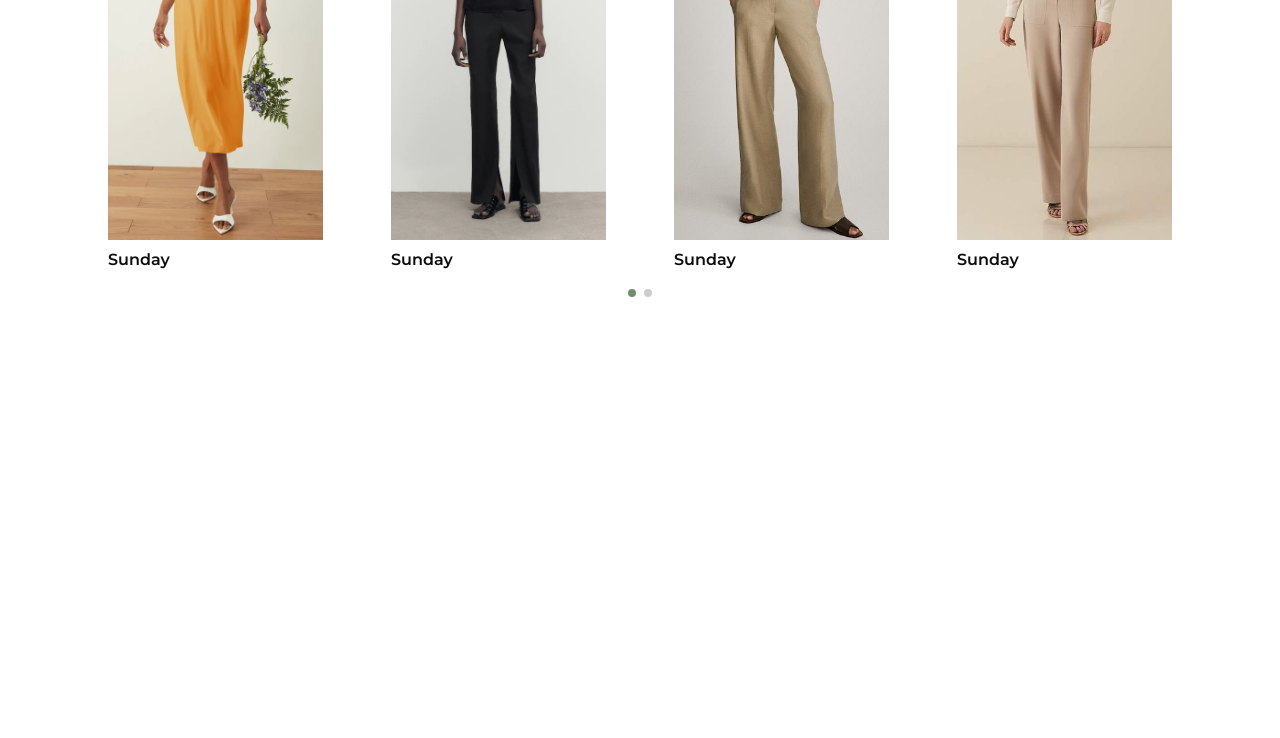
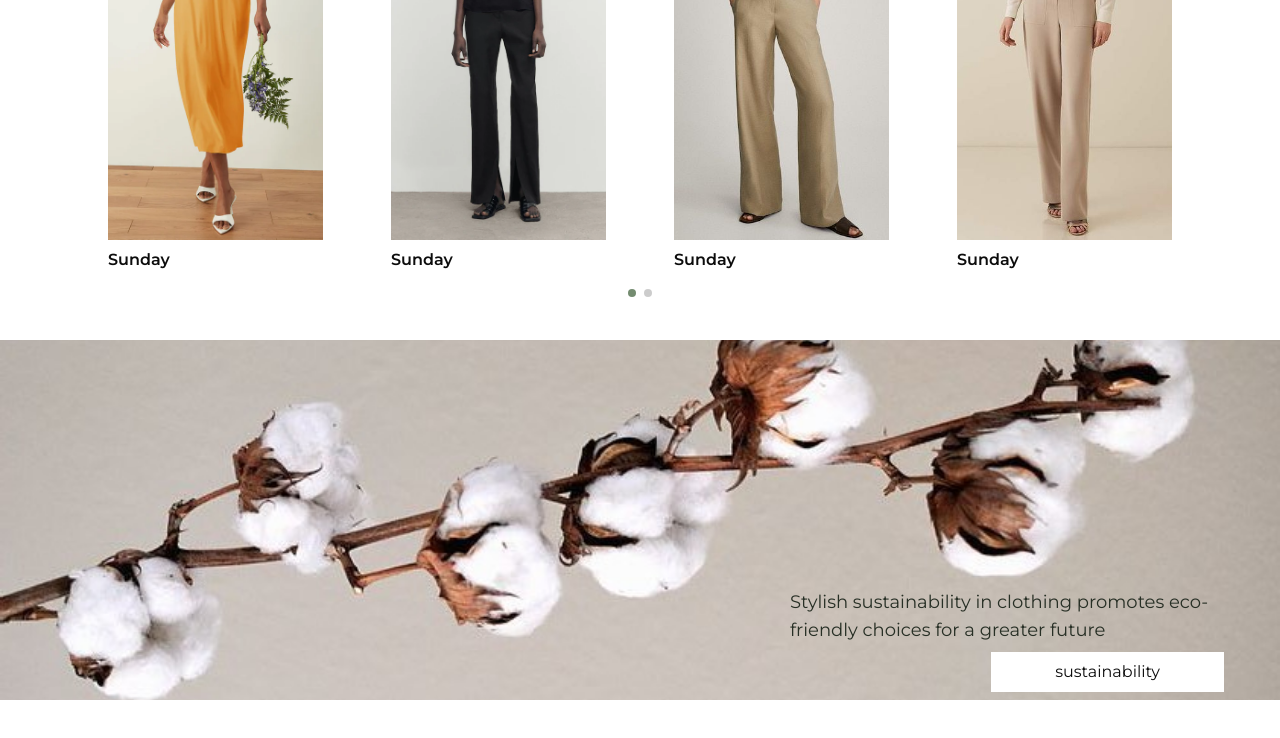
Before and after one commit to javadyousefi1/modimal-front, a React (Vite) app: page / in a window 1280 px wide. Shown: the part 3162-3900 px from the top of the page. Before the commit the page ends 3874 px from the top, so only its background shows below. Built offline with nearby package versions, Linux system fonts and the light colour scheme.

Commit message:
finish sustainability section

```diff
--- a/src/pages/HomePage.jsx
+++ b/src/pages/HomePage.jsx
@@ -1,5 +1,6 @@
 // images
 import mainHomePageImg from "../assets/images/mainLandingImg.png";
+import sustainability from "../assets/images/sustainability.jpg";
 // cart box components
 import CartBox from "../components/cart/CartBox";
 // elements
@@ -173,6 +174,27 @@ const HomePage = () => {
           <h1 className="mb-4 text-xl font-bold">Modiweek </h1>
           <ModiWeekSlider />
         </section>
+
+        {/* sustainability */}
+        <section className="mt-[28px] overflow-hidden">
+          <div className="relative w-screen ">
+            <img
+              src={sustainability}
+              alt="sustainability"
+              className="object-cover object-right h-[360px] w-full"
+            />
+            {/* text */}
+            <div className="absolute flex flex-col items-center justify-center gap-y-4 md:gap-y-2 bottom-5 md:bottom-2 md:right-10">
+              <p className="text-sm text-center text-primary-800 md:text-lg md:w-[450px] md:text-left">
+                Stylish sustainability in clothing promotes eco-friendly choices
+                for a greater future
+              </p>
+              <Link to="" className="self-end mr-4">
+                <Button>sustainability</Button>
+              </Link>
+            </div>
+          </div>
+        </section>
       </main>
 
       <div className="h-[400px]"></div>
```
Also changed, not shown: src/assets/images/sustainability.jpg (added).
